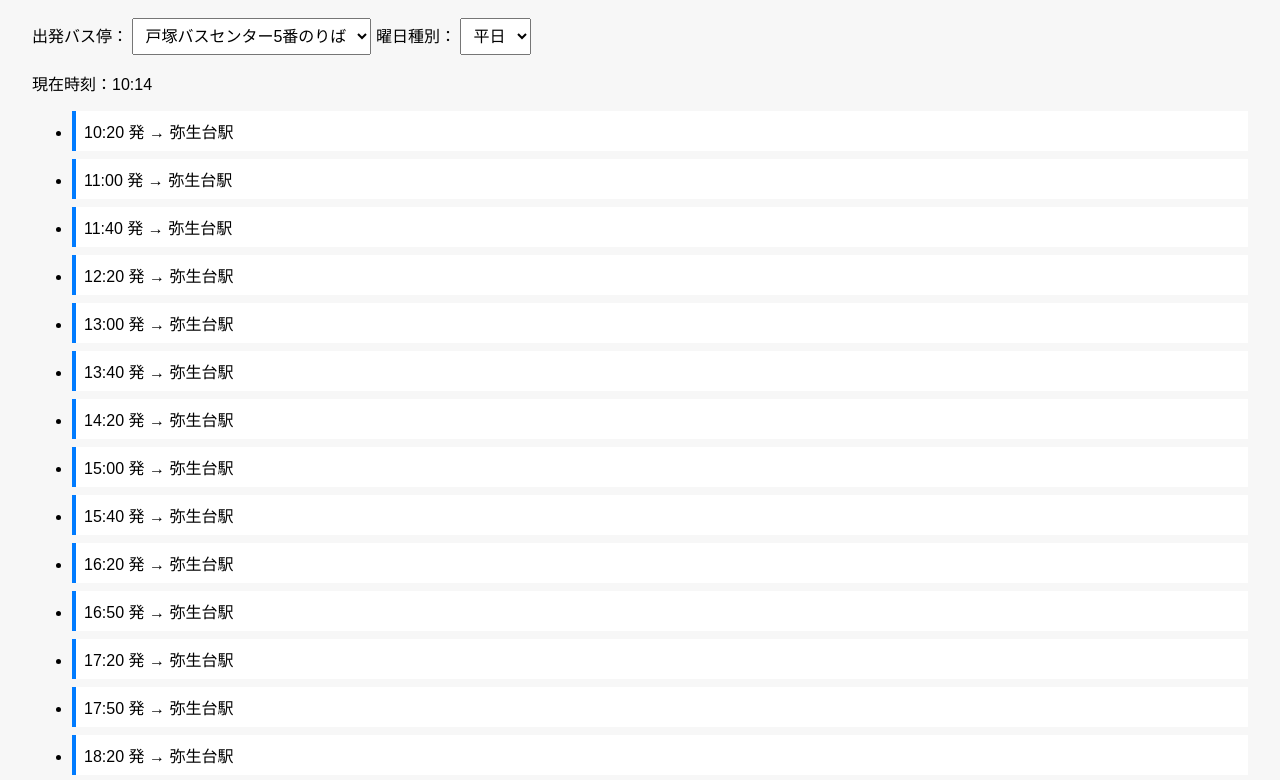
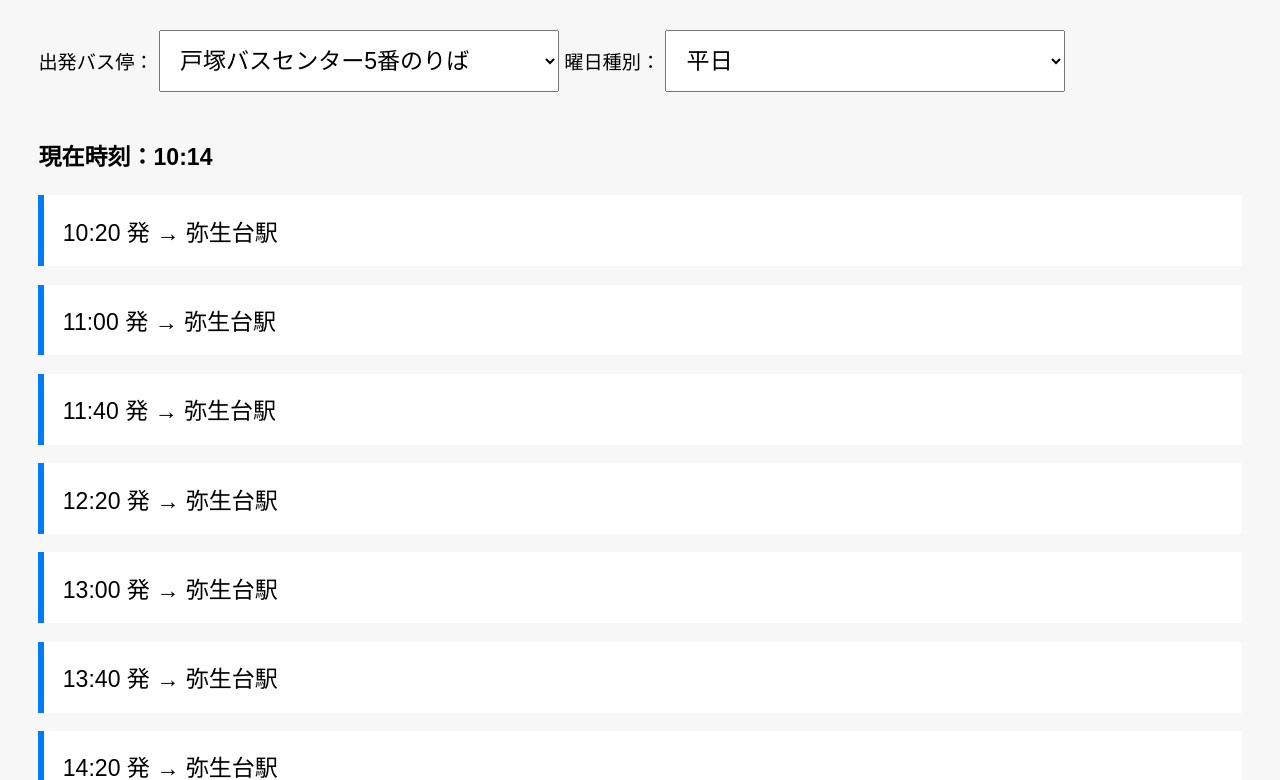
Before and after one commit to bunji2/bus-schedule-app, a plain HTML site: page index.html in a window 1280 px wide. Shown: the part 97-877 px from the top of the page. Drawn offline with Linux system fonts and the light colour scheme.

Commit message:
Add files via upload

```diff
--- a/style.css
+++ b/style.css
@@ -2,21 +2,37 @@ body {
   font-family: sans-serif;
   margin: 2em;
   background: #f7f7f7;
+  font-size: 1.2em;
 }
 
 h1 {
   color: #333;
+  font-size: 1.6em;
 }
 
 select {
-  padding: 0.5em;
-  font-size: 1em;
+  padding: 0.7em;
+  font-size: 1.2em;
   margin: 1em 0;
+  width: 100%;
+  max-width: 400px;
+}
+
+#now-time {
+  margin: 1em 0;
+  font-weight: bold;
+  font-size: 1.2em;
+}
+
+#bus-list {
+  list-style: none;
+  padding: 0;
 }
 
 #bus-list li {
-  margin-bottom: 0.5em;
-  padding: 0.5em;
+  margin-bottom: 0.8em;
+  padding: 0.8em;
   background: #fff;
-  border-left: 4px solid #007bff;
+  border-left: 6px solid #007bff;
+  font-size: 1.2em;
 }
```
